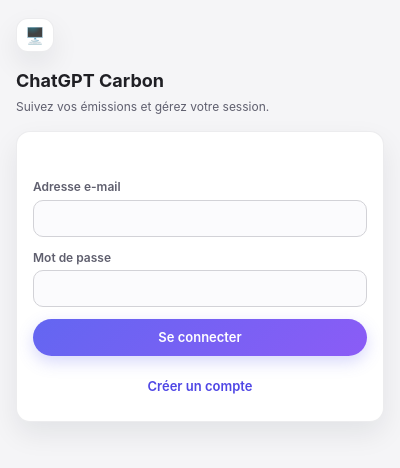
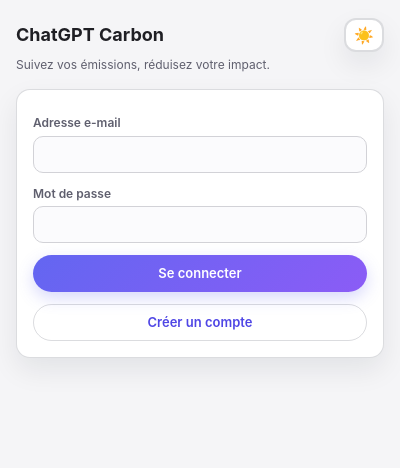
Before and after one commit to XavTo/chatgpt-carbon-firefox, a browser extension: page front/popup/popup.html in a window 400 px wide. Drawn offline with Linux system fonts and the light colour scheme.

Commit message:
[FEAT] add solution

```diff
--- a/front/popup/popup.html
+++ b/front/popup/popup.html
@@ -70,7 +70,7 @@
       color-scheme: light;
       --color-bg: #f5f5f7;
       --color-surface: #ffffff;
-      --color-border: rgba(15, 23, 42, 0.08);
+      --color-border: rgba(15, 23, 42, 0.15);
       --color-text: #1f1f24;
       --color-subtle: #5f5f6e;
       --color-muted: #6b7280;
@@ -81,7 +81,7 @@
       --color-primary-shadow: rgba(99, 102, 241, 0.25);
       --color-primary-shadow-hover: rgba(99, 102, 241, 0.32);
       --color-ghost-text: #4f46e5;
-      --color-ghost-hover: rgba(79, 70, 229, 0.08);
+      --color-ghost-hover: rgba(79, 70, 229, 0.2);
       --color-message: #4a4a55;
       --color-message-success: #0f9d58;
       --color-message-error: #d12c4f;
@@ -106,7 +106,7 @@
       --color-primary-shadow: rgba(99, 102, 241, 0.55);
       --color-primary-shadow-hover: rgba(129, 140, 248, 0.65);
       --color-ghost-text: #c7d2fe;
-      --color-ghost-hover: rgba(99, 102, 241, 0.18);
+      --color-ghost-hover: rgba(99, 102, 241, 0.25);
       --color-message: rgba(226, 232, 240, 0.85);
       --color-message-success: #34d399;
       --color-message-error: #f87171;
@@ -135,7 +135,7 @@
       width: 34px;
       height: 34px;
       border-radius: 12px;
-      border: 1px solid var(--color-border);
+      border: 2px solid var(--color-border);
       background: var(--color-surface);
       color: var(--color-text);
       box-shadow: var(--color-card-shadow);
@@ -145,7 +145,7 @@
 
     .theme-toggle:hover {
       transform: translateY(-1px);
-      box-shadow: 0 14px 24px rgba(99, 102, 241, 0.18);
+      box-shadow: 0 12px 20px rgba(99, 102, 241, 0.15);
       border-color: rgba(99, 102, 241, 0.45);
     }
 
@@ -175,6 +175,12 @@
       display: flex;
       flex-direction: column;
       gap: 4px;
+    }
+
+    .header-top {
+      display: flex;
+      justify-content: space-between;
+      align-items: center;
     }
 
     h1 {
@@ -265,6 +271,9 @@
       background: transparent;
       color: var(--color-ghost-text);
       font-weight: 600;
+      border: 1px solid var(--color-border);
+      border-radius: 999px;
+      padding: 8px 12px;
     }
 
     .ghost:hover:not(:disabled) {
@@ -316,7 +325,7 @@
     }
 
     .message {
-      min-height: 18px;
+      min-height: 4px;
       font-size: 12px;
       color: var(--color-message);
     }
@@ -383,20 +392,20 @@
 </head>
 <body>
   <main>
-    <div class="toolbar">
-      <button id="themeToggle" class="theme-toggle" type="button">
-        <span class="theme-icon" id="themeIcon" aria-hidden="true"></span>
-        <span class="sr-only" id="themeToggleLabel">Changer de thème</span>
-      </button>
-    </div>
     <header class="header">
-      <h1>ChatGPT Carbon</h1>
-      <p class="subtitle">Suivez vos émissions et gérez votre session.</p>
+      <div class="header-top">
+        <h1>ChatGPT Carbon</h1>
+        <button id="themeToggle" class="theme-toggle" type="button">
+          <span class="theme-icon" id="themeIcon" aria-hidden="true"></span>
+          <span class="sr-only" id="themeToggleLabel">Changer de thème</span>
+        </button>
+      </div>
+      <p class="subtitle">Suivez vos émissions, réduisez votre impact.</p>
     </header>
 
     <section id="authSection" class="card">
-      <div class="message" id="authMessage"></div>
       <div class="field">
+        <div class="message" id="authMessage"></div>
         <label for="authEmail">Adresse e-mail</label>
         <input type="email" id="authEmail" autocomplete="email" spellcheck="false" required>
       </div>
--- a/front/popup/popup.js
+++ b/front/popup/popup.js
@@ -32,7 +32,7 @@
 };
 
 const THEME_STORAGE_KEY = 'gptcarbon:themePreference';
-const THEME_CYCLE = ['system', 'light', 'dark'];
+const THEME_CYCLE = ['light', 'dark'];
 const prefersDarkScheme = typeof window.matchMedia === 'function'
   ? window.matchMedia('(prefers-color-scheme: dark)')
   : { matches: false };
@@ -53,20 +53,6 @@
 
 let themePreference = loadThemePreference();
 setThemePreference(themePreference, { persist: false });
-
-if (typeof prefersDarkScheme.addEventListener === 'function') {
-  prefersDarkScheme.addEventListener('change', () => {
-    if (themePreference === 'system') {
-      applyTheme('system');
-    }
-  });
-} else if (typeof prefersDarkScheme.addListener === 'function') {
-  prefersDarkScheme.addListener(() => {
-    if (themePreference === 'system') {
-      applyTheme('system');
-    }
-  });
-}
 
 function fmt(value, digits = 3) {
   return value == null ? '—' : Number(value).toFixed(digits);
@@ -109,16 +95,12 @@
   } catch (_) {
     // ignore
   }
-  return 'system';
+  return 'light';
 }
 
 function saveThemePreference(pref) {
   try {
-    if (pref === 'system') {
-      window.localStorage.removeItem(THEME_STORAGE_KEY);
-    } else {
-      window.localStorage.setItem(THEME_STORAGE_KEY, pref);
-    }
+    window.localStorage.setItem(THEME_STORAGE_KEY, pref);
   } catch (_) {
     // ignore persistence errors
   }
@@ -132,30 +114,21 @@
 }
 
 function preferenceDescription(pref, resolved) {
-  if (pref === 'system') {
-    return `Thème auto (${resolved === 'dark' ? 'sombre' : 'clair'})`;
-  }
   return `Thème ${pref === 'dark' ? 'sombre' : 'clair'}`;
 }
 
 function actionDescription(pref) {
-  if (pref === 'system') {
-    return 'revenir au thème automatique';
-  }
   return `passer au thème ${pref === 'dark' ? 'sombre' : 'clair'}`;
 }
 
 function iconForPreference(pref) {
-  if (pref === 'system') {
-    return '🖥️';
-  }
   return pref === 'dark' ? '🌙' : '☀️';
 }
 
 function getNextThemePreference(current) {
   const index = THEME_CYCLE.indexOf(current);
   if (index === -1) {
-    return 'system';
+    return 'light';
   }
   return THEME_CYCLE[(index + 1) % THEME_CYCLE.length];
 }
@@ -282,9 +255,6 @@
     return;
   }
 
-  const pendingMessage = authMode === 'register' ? 'Création du compte…' : 'Connexion…';
-  setAuthMessage(pendingMessage, null);
-
   authButtonController.setLoading(true);
   authButtonController.setDisabled(true);
   elements.toggleAuthMode.disabled = true;
```
Also changed, not shown: server/src/main.ts (+11 -1 lines), 2 other files.
